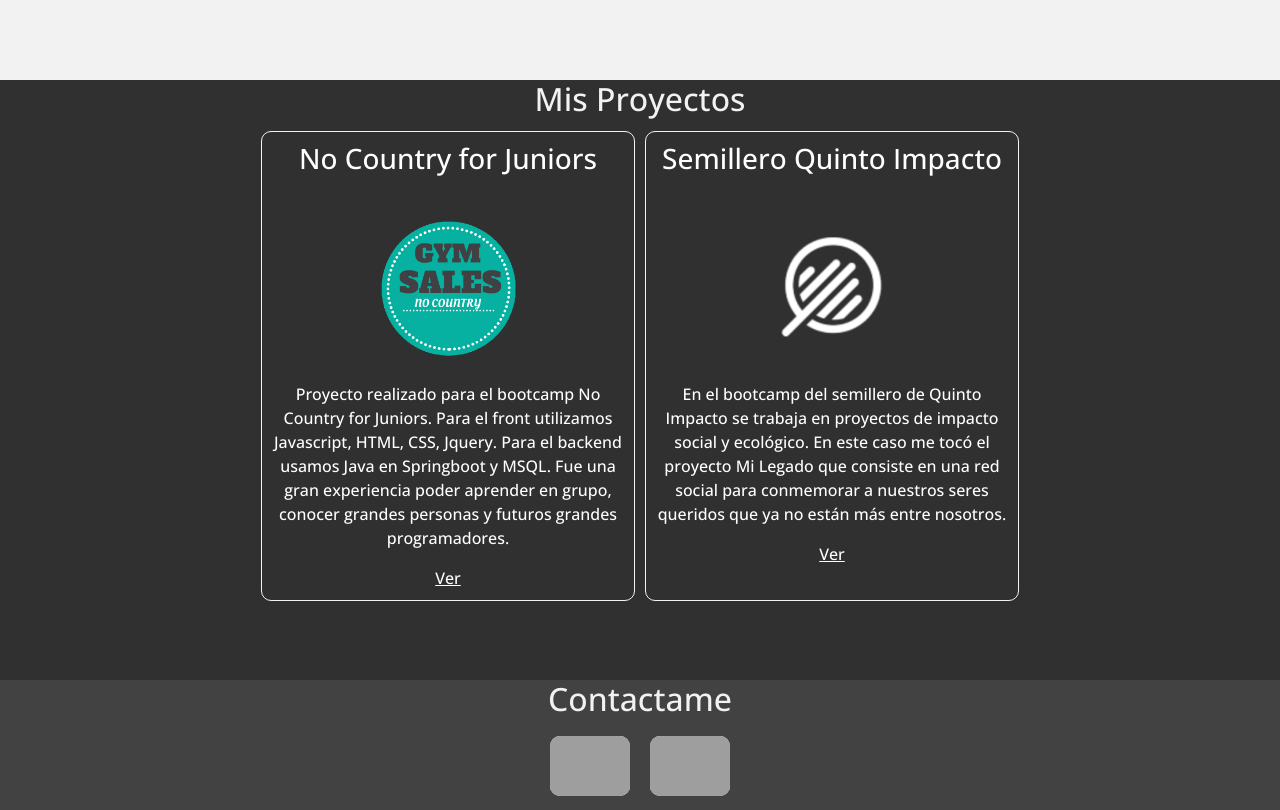
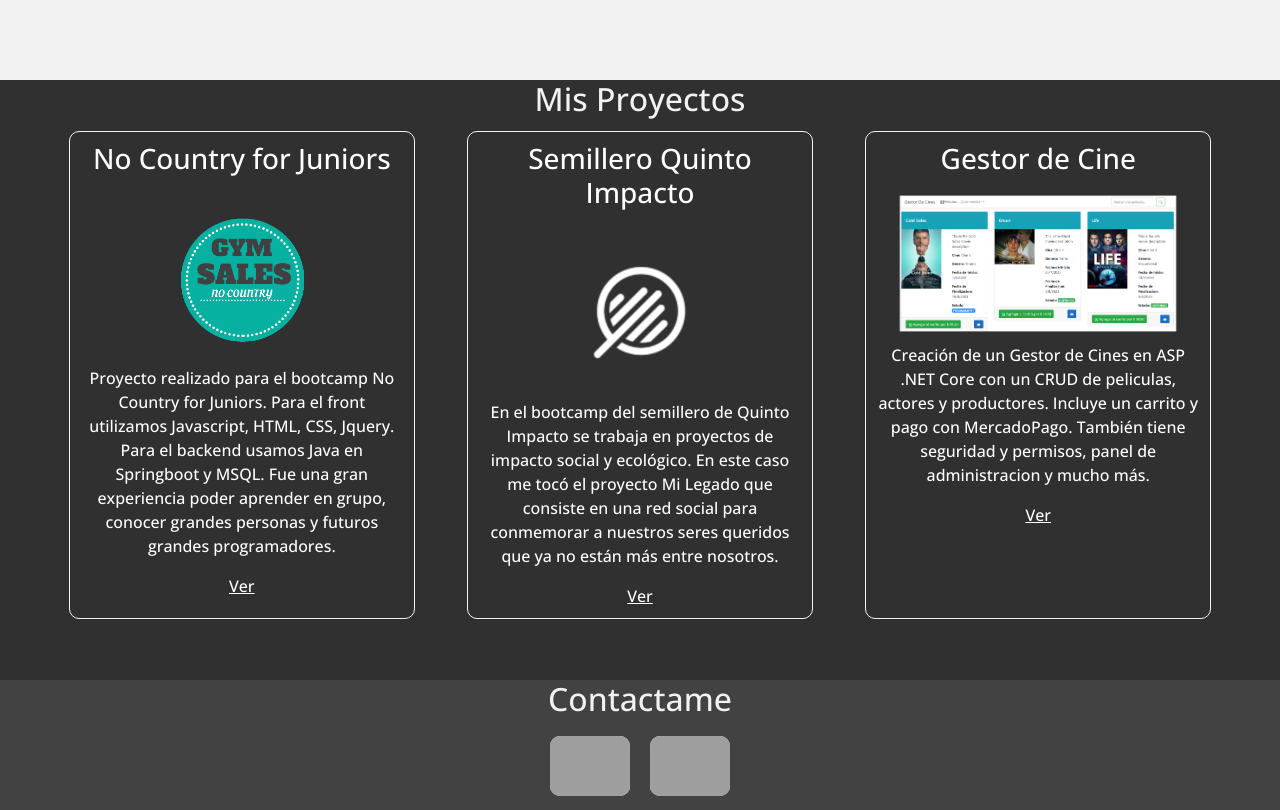
Before and after one commit to fmuntuny/Portfolio, a plain HTML site: page index.html in a window 1280 px wide. Shown: the part 1420-2230 px from the top of the page. Drawn offline with nearby package versions, Linux system fonts and the light colour scheme; grey boxes are pictures that could not be loaded.

Commit message:
Nuevo Proyecto Gestor de Cine

```diff
--- a/estilos.css
+++ b/estilos.css
@@ -84,7 +84,7 @@ nav{
     color: #F2F2F2;
 }
 .proyectos{
-    width: 60%;
+    width: 90%;
     display: flex;
     justify-content: space-between;
 }
@@ -92,7 +92,7 @@ nav{
     background-color: #303030;
     color: white;
     text-align: center;
-    width: 50%;
+    width: 30%;
     border: solid #F2F2F2 1px;
     border-radius: 10px;
     padding: 10px;
--- a/index.html
+++ b/index.html
@@ -90,12 +90,20 @@
             </div>
             <div class="tarjeta">
                 <h3>Semillero Quinto Impacto</h3>
-                <img src="img/LogoSemillero.png" alt="Maxi Programa en YouTube">
+                <img src="img/LogoSemillero.png" alt="Semillero Quinto Impacto">
                 <p>
                     En el bootcamp del semillero de Quinto Impacto se trabaja en proyectos de impacto social y ecológico.
                     En este caso me tocó el proyecto Mi Legado que consiste en una red social para conmemorar a nuestros seres queridos que ya no están más entre nosotros.
                 </p>
                 <a href="https://mi.legado.quinto.site/" target="_blank">Ver</a>
+            </div>
+            <div class="tarjeta">
+                <h3>Gestor de Cine</h3>
+                <img src="img/GestorDeCines.PNG" alt="Gestor de cines">
+                <p>
+                    Creación de un Gestor de Cines en ASP .NET Core con un CRUD de peliculas, actores y productores. Incluye un carrito y pago con MercadoPago. También tiene seguridad y permisos, panel de administracion y mucho más.
+                </p>
+                <a href="https://github.com/fmuntuny/GestorDeCines" target="_blank">Ver</a>
             </div>
         </div>
     </section>
```
Also changed, not shown: img/GestorDeCines.PNG (added).
